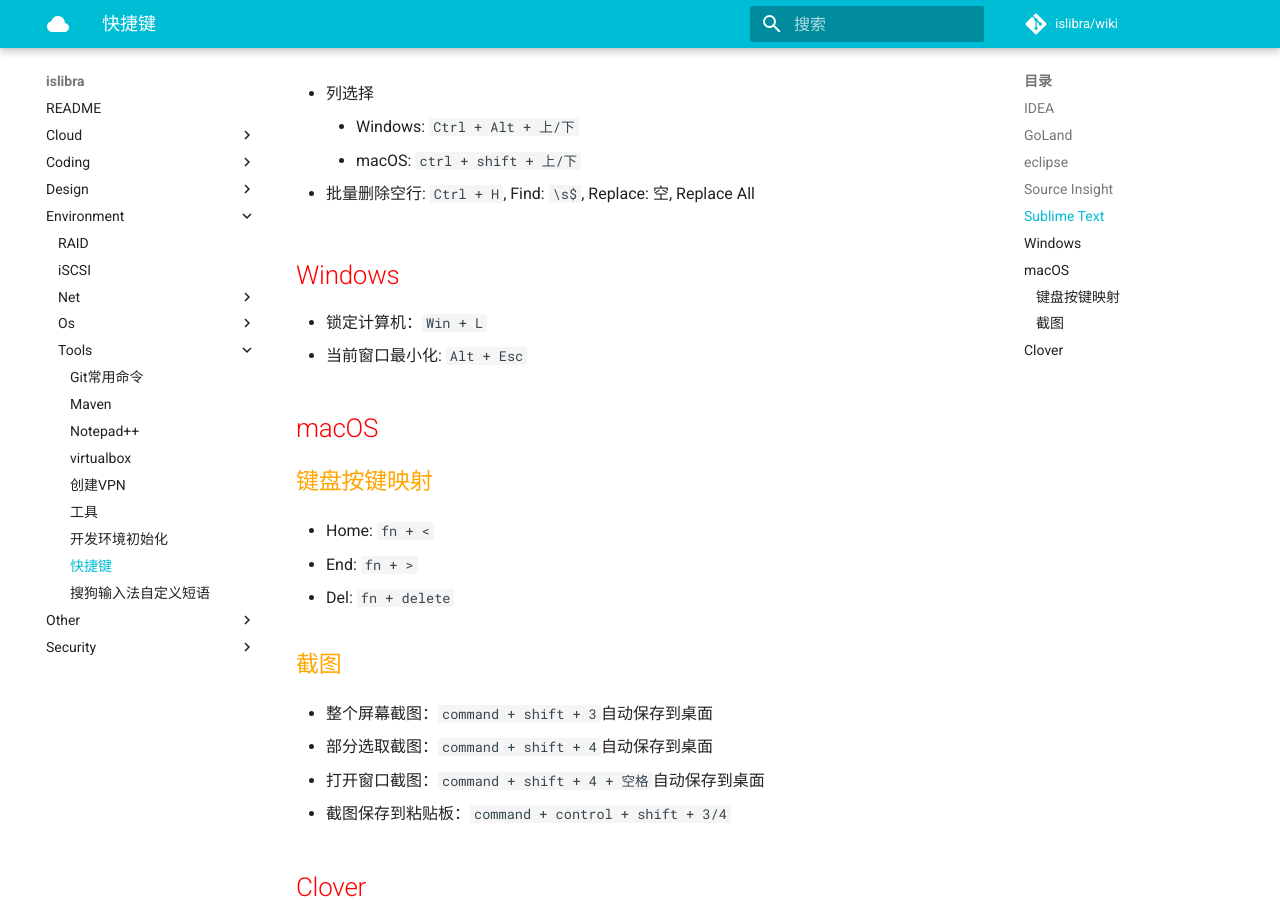
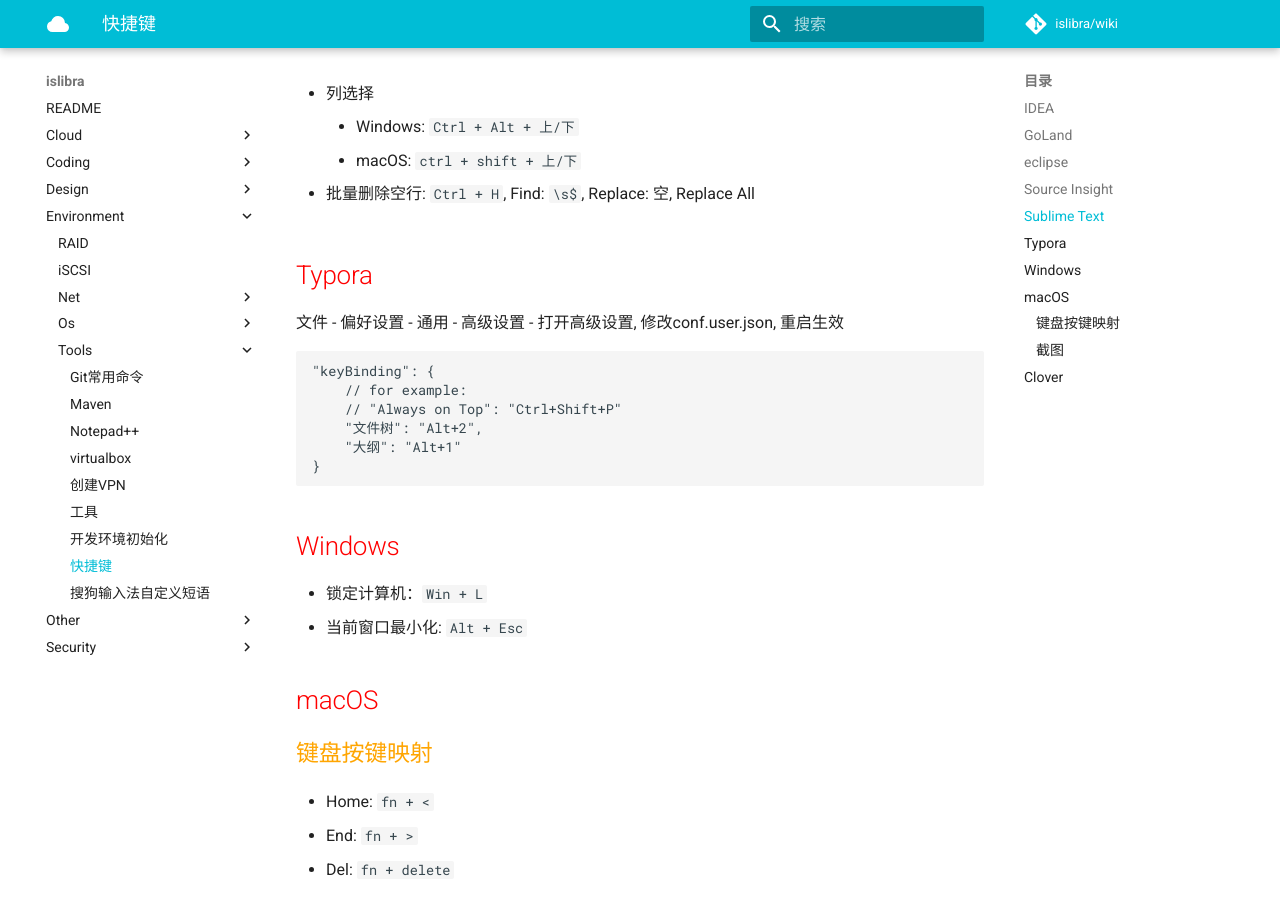
Before and after one commit to islibra/wiki, an MkDocs documentation site: the page built from docs/environment/tools/快捷键.md, in a window 1280 px wide and 900 px high, scrolled down 1867 px. Built offline with MkDocs 1.6.1 and Material for MkDocs 9.7.7, drawn with Linux system fonts in a browser that asks for light colours; comment, search, counter and statistics services are not loaded.

Commit message:
Update 快捷键.md

````diff
--- a/docs/environment/tools/快捷键.md
+++ b/docs/environment/tools/快捷键.md
@@ -64,6 +64,20 @@
 - 批量删除空行: `Ctrl + H`, Find: `\s$`, Replace: 空, Replace All
 
 
+## Typora
+
+文件 - 偏好设置 - 通用 - 高级设置 - 打开高级设置, 修改conf.user.json, 重启生效
+
+```
+"keyBinding": {
+    // for example:
+    // "Always on Top": "Ctrl+Shift+P"
+    "文件树": "Alt+2",
+    "大纲": "Alt+1"
+}
+```
+
+
 ## Windows
 
 - 锁定计算机：`Win + L`
````
